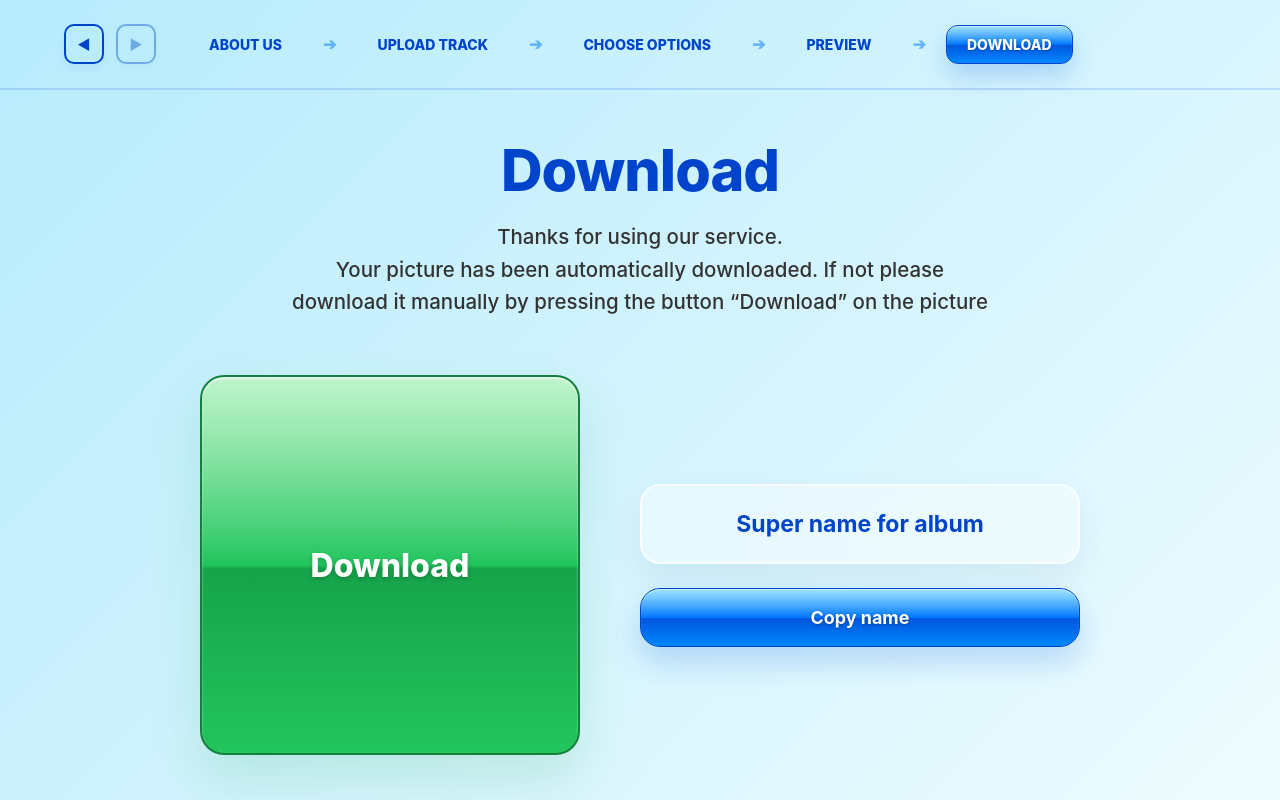
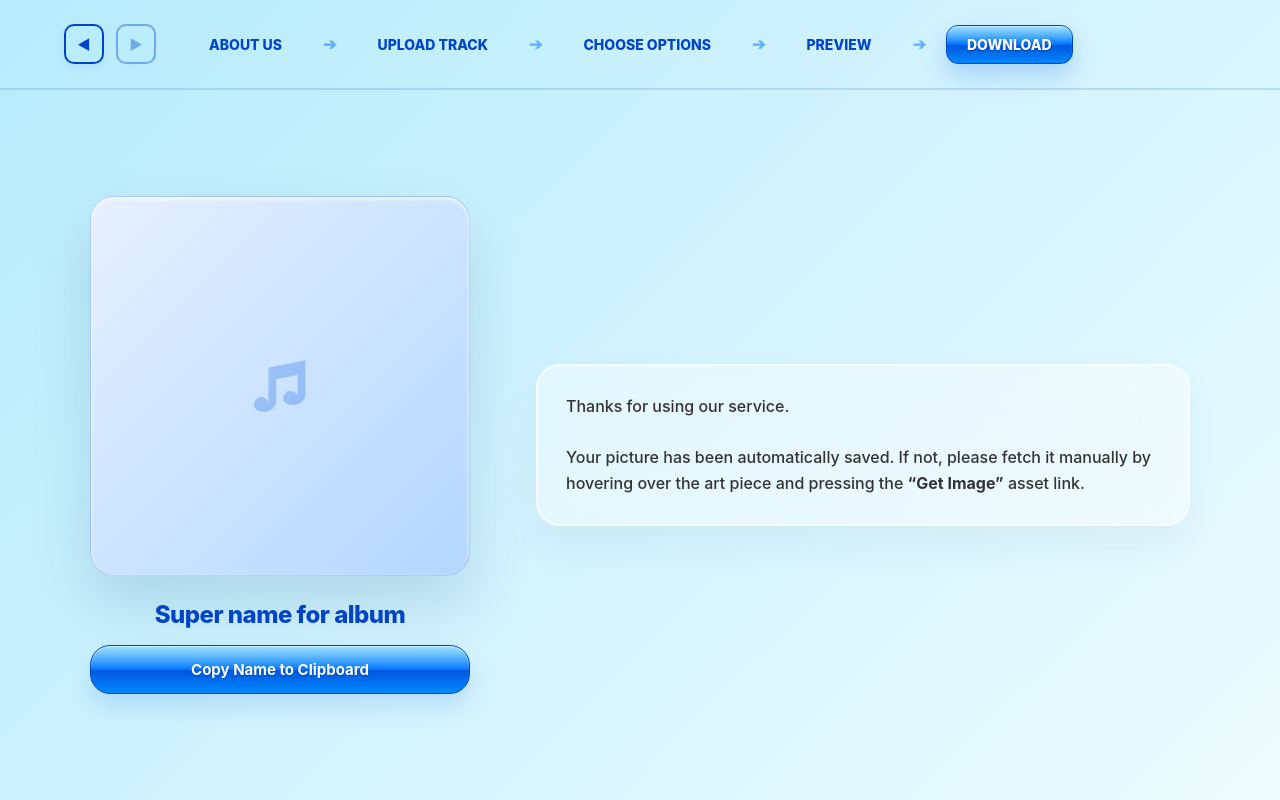
Before and after one commit to dm-dmytrenko/musicapp, a React (Create React App) app: page /download in a window 1280 px wide. Built offline with nearby package versions, Linux system fonts and the light colour scheme.

Commit message:
fix layout of download page

```diff
--- a/src/pages/Download/Download.jsx
+++ b/src/pages/Download/Download.jsx
@@ -4,7 +4,8 @@ import { Box } from '@mui/system';
 const Download = () => {
   const albumName = "Super name for album";
 
-  const handlePictureDownload = () => {
+  const handlePictureDownload = (e) => {
+    e.stopPropagation();
     console.log("Downloading picture manually...");
   };
 
@@ -33,117 +34,106 @@ const Download = () => {
 
       <Box sx={{
         width: '100%',
-        maxWidth: '1000px',
+        maxWidth: '1100px',
         display: 'flex',
-        flexDirection: 'column',
+        flexDirection: { xs: 'column', md: 'row' },
         alignItems: 'center',
-        gap: '5vh',
+        justifyContent: 'space-between',
+        gap: '6%',
         position: 'relative',
         zIndex: 3,
-        boxSizing: 'border-box',
-        textAlign: 'center'
+        boxSizing: 'border-box'
       }}>
 
-        <Box sx={{ display: 'flex', flexDirection: 'column', gap: '2vh' }}>
-          <Box component="h1" sx={{
-            fontSize: '4.5vw',
-            minFontSize: '36px',
-            fontWeight: 800,
-            color: '#0044cc',
-            margin: 0,
-            letterSpacing: '-1px'
-          }}>
-            Download
-          </Box>
-
-          <Box sx={{
-            fontSize: '1.6vw',
-            minFontSize: '16px',
-            fontWeight: 500,
-            color: '#333333',
-            lineHeight: '1.6',
-            maxWidth: '800px',
-            margin: '0 auto'
-          }}>
-            Thanks for using our service.<br />
-            Your picture has been automatically downloaded. If not please<br />
-            download it manually by pressing the button “Download” on the picture
-          </Box>
-        </Box>
-
         <Box sx={{
+          flex: '1 1 40%',
           width: '100%',
+          maxWidth: '380px',
           display: 'flex',
-          flexDirection: 'row',
-          gap: '6%',
-          justifyContent: 'center',
+          flexDirection: 'column',
           alignItems: 'center',
-          boxSizing: 'border-box',
-          marginTop: '2vh'
+          gap: '24px',
+          boxSizing: 'border-box'
         }}>
-
           <Box
-            onClick={handlePictureDownload}
             sx={{
-              flex: 1,
-              maxWidth: '380px',
+              width: '100%',
               aspectRatio: '1 / 1',
-              background: 'linear-gradient(to bottom, #a3f0b4 0%, #22c55e 50%, #16a34a 51%, #22c55e 100%)',
-              border: '2px solid #15803d',
+              background: 'linear-gradient(135deg, #e6f0ff 0%, #b3d7ff 100%)',
+              border: '1px solid rgba(0, 68, 204, 0.15)',
               borderRadius: '24px',
+              position: 'relative',
+              overflow: 'hidden',
+              boxShadow: '0 30px 60px rgba(0, 70, 120, 0.15), inset 0 2px 4px rgba(255,255,255,0.8)',
               display: 'flex',
               alignItems: 'center',
               justifyContent: 'center',
-              cursor: 'pointer',
-              position: 'relative',
-              overflow: 'hidden',
-              boxShadow: '0 25px 50px rgba(22,163,74,0.15), inset 0 2px 2px rgba(255,255,255,0.6)',
-              transition: 'all 0.2s',
-              '&:hover': {
-                transform: 'translateY(-4px)',
-                boxShadow: '0 30px 60px rgba(22,163,74,0.3)'
-              },
-              '&:active': {
-                transform: 'translateY(0px)'
+              role: 'img',
+              ariaLabel: 'Album Art Preview',
+              '&:hover .download-overlay': {
+                opacity: 1
               }
             }}
           >
-            <Box sx={{ position: 'absolute', top: 0, left: 0, right: 0, height: '50%', background: 'linear-gradient(to bottom, rgba(255,255,255,0.3) 0%, rgba(255,255,255,0) 100%)' }} />
-            <Box sx={{
-              fontSize: '2.5vw',
-              minFontSize: '24px',
-              fontWeight: 800,
-              color: '#fff',
-              textShadow: '0 2px 4px rgba(0,0,0,0.2)',
-              zIndex: 2
-            }}>
-              Download
+            <Box
+              className="download-overlay"
+              onClick={handlePictureDownload}
+              sx={{
+                position: 'absolute',
+                top: 0,
+                left: 0,
+                right: 0,
+                bottom: 0,
+                background: 'rgba(0, 34, 136, 0.4)',
+                backdropFilter: 'blur(8px)',
+                WebkitBackdropFilter: 'blur(8px)',
+                display: 'flex',
+                alignItems: 'center',
+                justifyContent: 'center',
+                opacity: 0,
+                cursor: 'pointer',
+                transition: 'opacity 0.25s ease',
+                zIndex: 4
+              }}
+            >
+              <Box sx={{
+                background: 'linear-gradient(to bottom, #7cd8ff 0%, #0077ff 50%, #0055dd 51%, #0088ff 100%)',
+                border: '1px solid #0044cc',
+                borderRadius: '50px',
+                padding: '12px 28px',
+                fontSize: '14px',
+                fontWeight: 800,
+                color: '#fff',
+                boxShadow: '0 10px 20px rgba(0,0,0,0.2), inset 0 1px 1px rgba(255,255,255,0.4)',
+                textShadow: '0 1px 2px rgba(0,0,0,0.2)',
+                transition: 'transform 0.15s',
+                userSelect: 'none',
+                WebkitUserSelect: 'none',
+                msUserSelect: 'none',
+                cursor: 'pointer',
+                '&:hover': { transform: 'scale(1.05)' },
+                '&:active': { transform: 'scale(0.95)' }
+              }}>
+                Get Image
+              </Box>
+            </Box>
+
+            <Box sx={{ color: '#0055dd', opacity: 0.25, fontSize: '4.5vw', fontWeight: 900, userSelect: 'none' }}>
+              ♫
             </Box>
           </Box>
 
-          <Box sx={{
-            flex: 1,
-            maxWidth: '440px',
-            display: 'flex',
-            flexDirection: 'column',
-            gap: '24px',
-            boxSizing: 'border-box'
-          }}>
-
+          <Box sx={{ width: '100%', display: 'flex', flexDirection: 'column', alignItems: 'center', gap: '16px' }}>
             <Box sx={{
-              width: '100%',
-              background: 'rgba(255, 255, 255, 0.4)',
-              border: '2px solid rgba(255, 255, 255, 0.7)',
-              borderRadius: '20px',
-              padding: '24px',
-              fontSize: '1.8vw',
-              minFontSize: '18px',
-              fontWeight: 700,
+              fontSize: '24px',
+              fontWeight: 800,
               color: '#0044cc',
-              boxShadow: '0 15px 35px rgba(0, 70, 120, 0.08)',
-              backdropFilter: 'blur(20px)',
-              WebkitBackdropFilter: 'blur(20px)',
-              boxSizing: 'border-box'
+              letterSpacing: '-0.5px',
+              textAlign: 'center',
+              overflow: 'hidden',
+              textOverflow: 'ellipsis',
+              whiteSpace: 'nowrap',
+              width: '100%'
             }}>
               {albumName}
             </Box>
@@ -155,21 +145,24 @@ const Download = () => {
                 background: 'linear-gradient(to bottom, #7cd8ff 0%, #0077ff 50%, #0055dd 51%, #0088ff 100%)',
                 border: '1px solid #0044cc',
                 borderRadius: '20px',
-                padding: '18px',
-                fontSize: '1.4vw',
-                minFontSize: '16px',
+                padding: '14px',
+                fontSize: '15px',
                 fontWeight: 'bold',
                 color: '#fff',
                 cursor: 'pointer',
+                textAlign: 'center',
                 boxSizing: 'border-box',
                 position: 'relative',
                 overflow: 'hidden',
-                boxShadow: '0 15px 30px rgba(0,85,221,0.2), inset 0 1px 1px rgba(255,255,255,0.5)',
-                textShadow: '0 1px 3px rgba(0,0,0,0.3)',
+                boxShadow: '0 12px 24px rgba(0,85,221,0.15), inset 0 1px 1px rgba(255,255,255,0.5)',
+                textShadow: '0 1px 2px rgba(0,0,0,0.2)',
                 transition: 'all 0.2s',
+                userSelect: 'none',
+                WebkitUserSelect: 'none',
+                msUserSelect: 'none',
                 '&:hover': {
                   transform: 'translateY(-2px)',
-                  boxShadow: '0 20px 40px rgba(0,85,221,0.35)'
+                  boxShadow: '0 16px 32px rgba(0,85,221,0.25)'
                 },
                 '&:active': {
                   transform: 'translateY(0px)'
@@ -177,9 +170,39 @@ const Download = () => {
               }}
             >
               <Box sx={{ position: 'absolute', top: 0, left: 0, right: 0, height: '50%', background: 'linear-gradient(to bottom, rgba(255,255,255,0.25) 0%, rgba(255,255,255,0) 100%)' }} />
-              Copy name
+              Copy Name to Clipboard
             </Box>
+          </Box>
+        </Box>
 
+        <Box sx={{
+          flex: '1 1 54%',
+          width: '100%',
+          display: 'flex',
+          flexDirection: 'column',
+          alignItems: 'flex-start',
+          gap: '4vh',
+          boxSizing: 'border-box'
+        }}>
+          <Box sx={{ display: 'flex', flexDirection: 'column', gap: '2vh', width: '100%' }}>
+            <Box sx={{
+              fontSize: '16px',
+              fontWeight: 500,
+              color: '#333333',
+              lineHeight: '1.6',
+              background: 'rgba(255, 255, 255, 0.4)',
+              border: '2px solid rgba(255, 255, 255, 0.7)',
+              borderRadius: '24px',
+              padding: '28px',
+              boxShadow: '0 20px 40px rgba(0, 70, 120, 0.06)',
+              backdropFilter: 'blur(20px)',
+              WebkitBackdropFilter: 'blur(20px)',
+              boxSizing: 'border-box',
+              textAlign: 'left'
+            }}>
+              Thanks for using our service.<br /><br />
+              Your picture has been automatically saved. If not, please fetch it manually by hovering over the art piece and pressing the <strong>“Get Image”</strong> asset link.
+            </Box>
           </Box>
         </Box>
 
```
